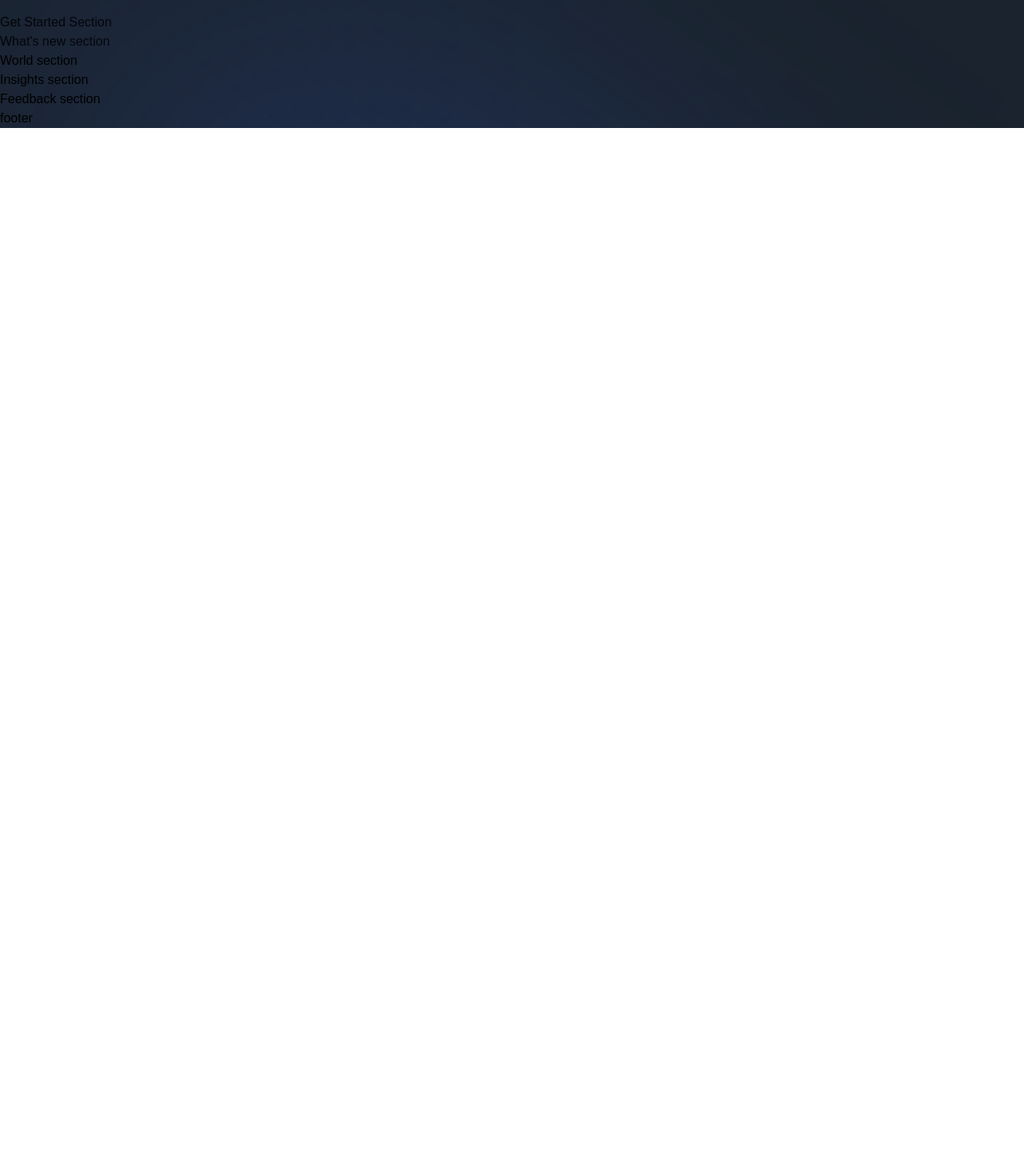
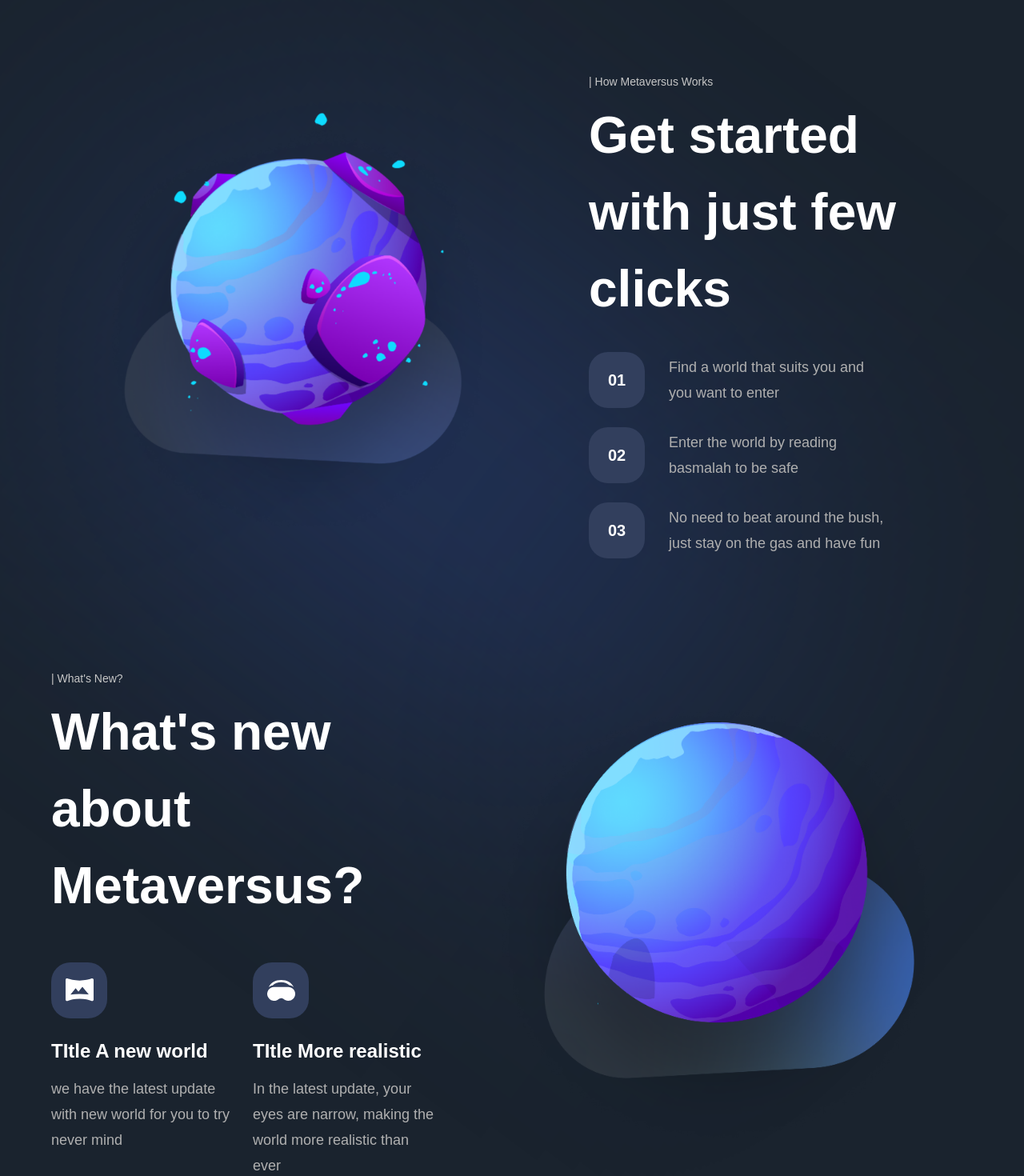
Before and after one commit to ClockWize171/modern_next_app, a Next.js app: page / in a window 1280 px wide. Shown: the part 2640-4110 px from the top of the page at 80% size. Before the commit the page ends 2800 px from the top, so only its background shows below. Built offline with nearby package versions, Linux system fonts and the light colour scheme; a web font is replaced by a local one.

Commit message:
what's news and get started finished

```diff
--- a/components/NewFeatures.jsx
+++ b/components/NewFeatures.jsx
@@ -1,6 +1,14 @@
-const NewFeatures = () => (
-  <div>
-    New Features
+import styles from '../styles';
+
+const NewFeatures = ({ imgUrl, title, subtitle }) => (
+  <div className="flex-1 flex flex-col sm:max-w-[250px] min-w-[210px]">
+    <div className={`${styles.flexCenter} w-[70px] h-[70px] rounded-[24px] bg-[#323f5d]`}>
+      <img src={imgUrl} alt="icon" className="w-1/2 h-1/2 object-contain" />
+    </div>
+    <h1 className="mt-[26px] font-bold text-[24px] leading-[30px] text-white">TItle {title}</h1>
+    <p className="flex-1 mt-[16px] font-normal text-[18px] text-[#b0b0b0] leading-[32px]">
+      {subtitle}
+    </p>
   </div>
 );
 
--- a/components/StartSteps.jsx
+++ b/components/StartSteps.jsx
@@ -1,6 +1,13 @@
-const StartSteps = () => (
-  <div>
-    start steps
+import styles from '../styles';
+
+const StartSteps = ({ number, text }) => (
+  <div className={`${styles.flexCenter} flex-row`}>
+    <div className={`${styles.flexCenter} w-[70px] h-[70px] rounded-[24px] bg-[#323f5d]`}>
+      <p className="font-bold text-[20px] text-white">0{number}</p>
+    </div>
+    <p className="flex-1 ml-[30px] font-normal text-[18px] text-[#B0B0B0] leading-[32px]">
+      {text}
+    </p>
   </div>
 );
 
--- a/sections/GetStarted.jsx
+++ b/sections/GetStarted.jsx
@@ -1,8 +1,39 @@
 'use client';
 
+import { motion } from 'framer-motion';
+import { TypingText, StartSteps, TitleText } from '../components';
+import styles from '../styles';
+import { fadeIn, staggerContainer, planetVariants } from '../utils/motion';
+import { startingFeatures } from '../constants';
+
 const GetStarted = () => (
-  <section>
-    Get Started Section
+  <section className={`${styles.paddings} relative z-10`}>
+    <motion.div
+      variants={staggerContainer}
+      initial="hidden"
+      whileInView="show"
+      viewport={{ once: false, amount: 0.25 }}
+      className={`${styles.innerWidth} mx-auto flex lg:flex-row flex-col gap-8`}
+    >
+      <motion.div
+        variants={planetVariants('left')}
+        className={`flex-1 ${styles.flexCenter}`}
+      >
+        <img src="/get-started.png" alt="getStarted" className="w-[90%] h-[90%] object-contain" />
+      </motion.div>
+      <motion.div
+        variants={fadeIn('left', 'tween', 0.2, 1)}
+        className="flex-[0.75] flex justify-center flex-col"
+      >
+        <TypingText title="| How Metaversus Works" />
+        <TitleText title={<>Get started with just few clicks</>} />
+        <div className="mt-[31px] flex flex-col max-w-[370px] gap-[24px]">
+          {startingFeatures.map((feature, index) => (
+            <StartSteps key={feature} number={index + 1} text={feature} />
+          ))}
+        </div>
+      </motion.div>
+    </motion.div>
   </section>
 );
 
--- a/sections/WhatsNew.jsx
+++ b/sections/WhatsNew.jsx
@@ -1,8 +1,39 @@
 'use client';
 
+import { motion } from 'framer-motion';
+import { TypingText, TitleText, NewFeatures } from '../components';
+import styles from '../styles';
+import { fadeIn, staggerContainer, planetVariants } from '../utils/motion';
+import { newFeatures } from '../constants';
+
 const WhatsNew = () => (
-  <section>
-    What's new section
+  <section className={`${styles.paddings} relative z-10`}>
+    <motion.div
+      variants={staggerContainer}
+      initial="hidden"
+      whileInView="show"
+      viewport={{ once: false, amount: 0.25 }}
+      className={`${styles.innerWidth} mx-auto flex lg:flex-row flex-col gap-8`}
+    >
+      <motion.div
+        variants={fadeIn('left', 'tween', 0.2, 1)}
+        className="flex-[0.75] flex justify-center flex-col"
+      >
+        <TypingText title="| What's New?" />
+        <TitleText title={<>What's new about Metaversus?</>} />
+        <div className="mt-[48px] flex flex-wrap justify-between gap-[24px]">
+          {newFeatures.map((feature) => (
+            <NewFeatures key={feature} {...feature} />
+          ))}
+        </div>
+      </motion.div>
+      <motion.div
+        variants={planetVariants('right')}
+        className={`flex-1 ${styles.flexCenter}`}
+      >
+        <img src="/whats-new.png" alt="whatNews" className="w-[90%] h-[90%] object-contain" />
+      </motion.div>
+    </motion.div>
   </section>
 );
 
```
Also changed, not shown: .eslintrc.json.
